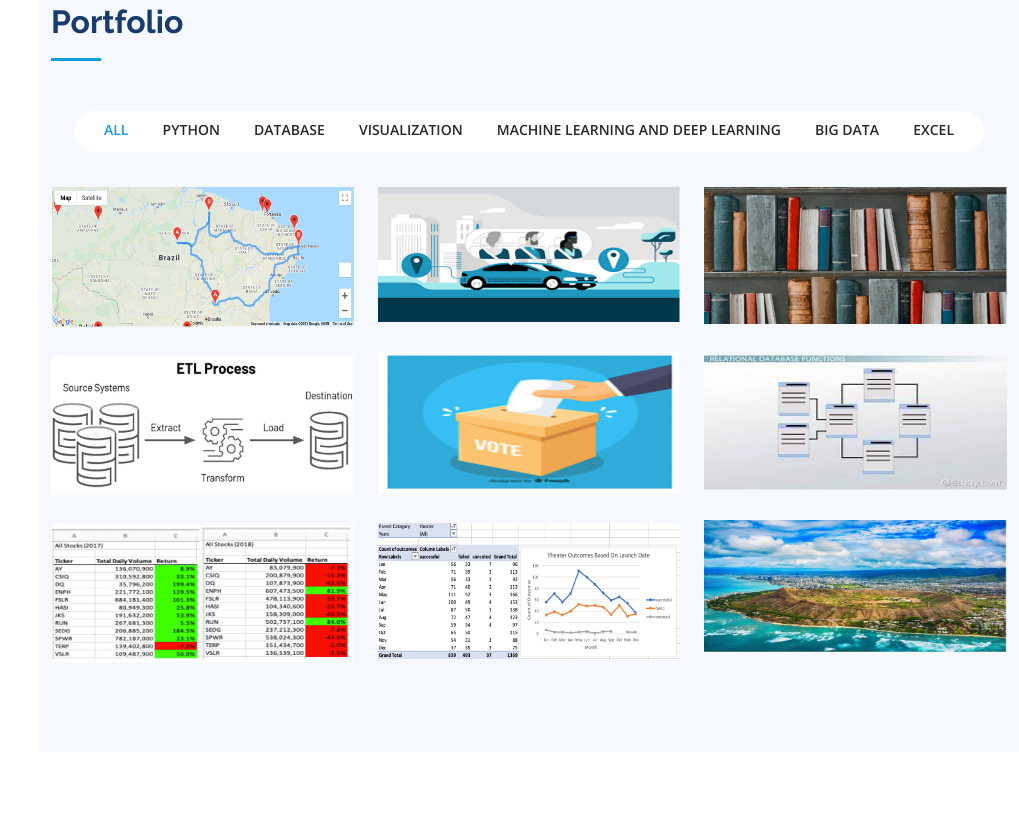
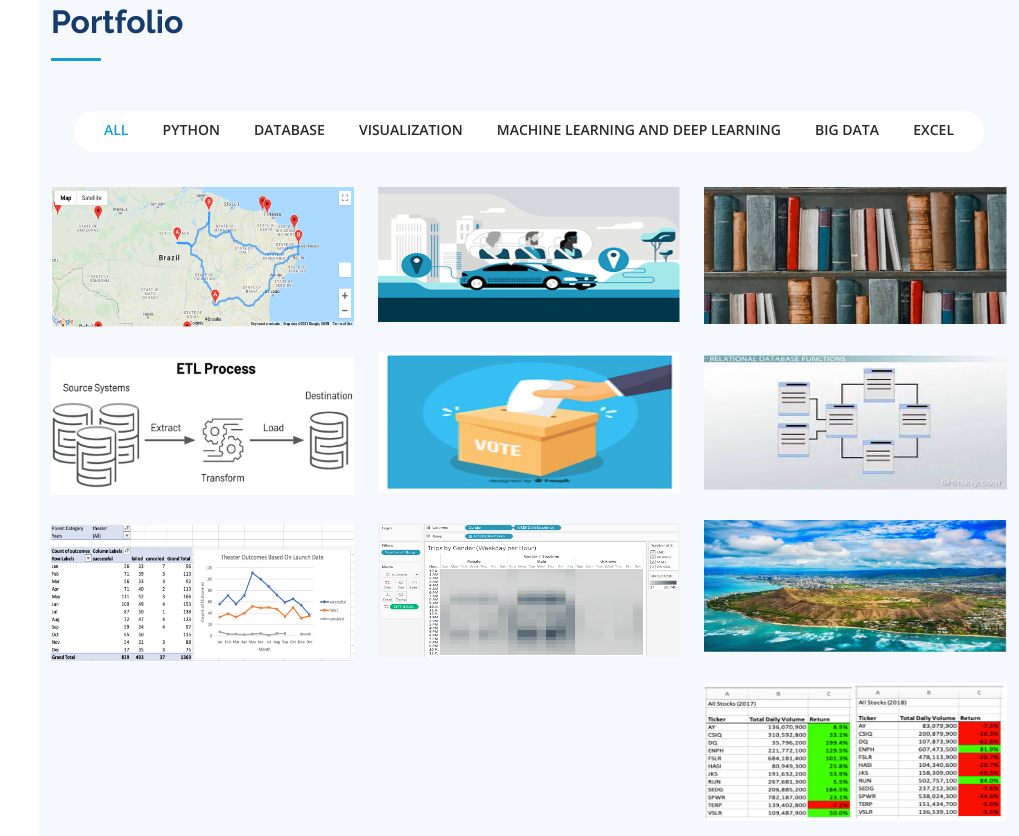
Before and after one commit to elp192/Porfolio-Elnaz, a plain HTML site: page index.html in a window 1280 px wide. Shown: the part 1416-2252 px from the top of the page, without its empty margins (261-1280 px from the left). Before the commit the page ends 2168 px from the top, so only its background shows below. Drawn offline with nearby package versions, Linux system fonts and the light colour scheme.

Commit message:
Added Tableau project

```diff
--- a/index.html
+++ b/index.html
@@ -257,6 +257,16 @@
             </div>
           </div>
 
+          <div class="col-lg-4 col-md-6 portfolio-item filter-Visualization">
+            <div class="portfolio-wrap">
+              <img src="assets/img/portfolio/bikesharing.jpg" class="img-fluid" alt="">
+              <div class="portfolio-links">
+                <a href="assets/img/portfolio/bikesharing.jpg" data-gallery="portfolioGallery" class="portfolio-lightbox" title="Analyzed New York City dataset to evaluate the bike-sharing business."><i class="bx bx-plus"></i></a>
+                <a href="https://github.com/elp192/bikesharing" title="More Details"><i class="bx bx-link"></i></a>
+              </div>
+            </div>
+          </div>
+
           <div class="col-lg-4 col-md-6 portfolio-item filter-Excel">
             <div class="portfolio-wrap">
               <img src="assets/img/portfolio/Excel.jpg" class="img-fluid" alt="">
```
Also changed, not shown: assets/img/portfolio/bikesharing.jpg (added).
